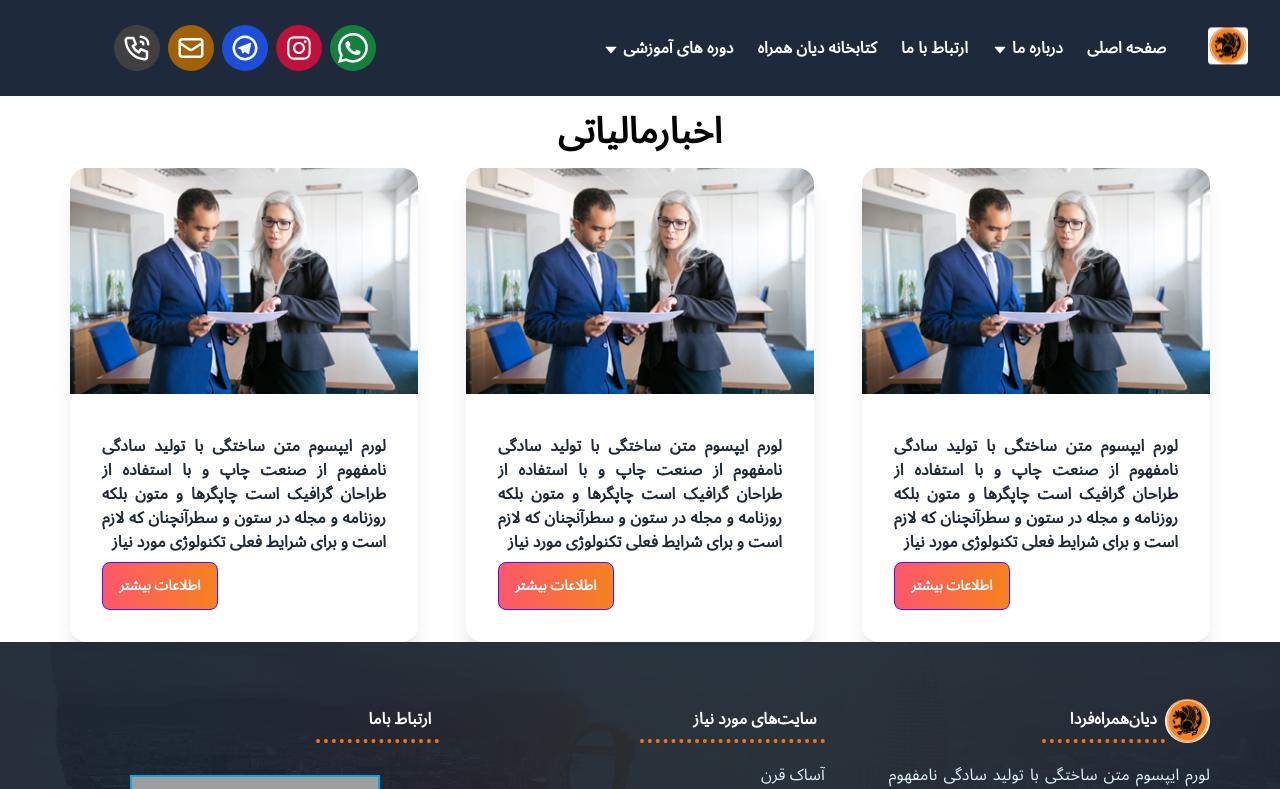
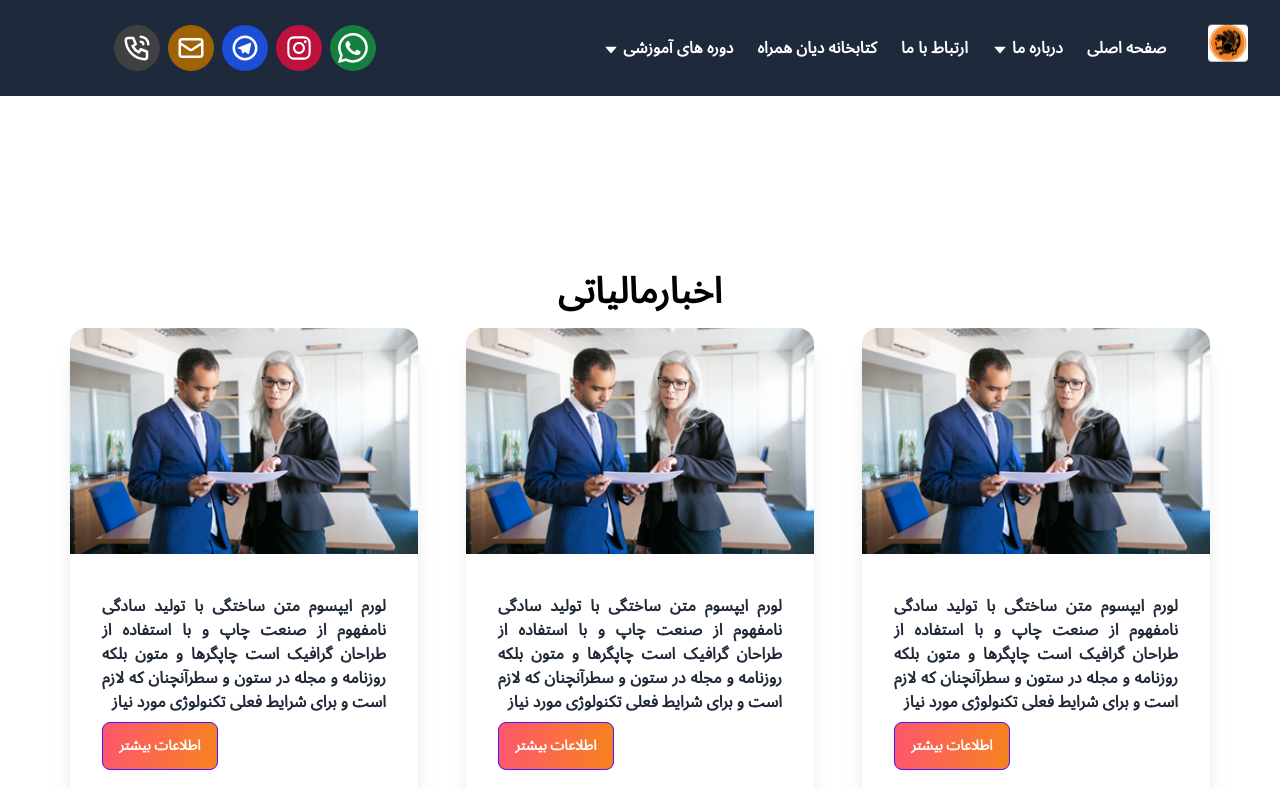
Before and after one commit to Mansour-VN/DianHamrah, a Next.js app: page /HomePage/Section8 in a window 1280 px wide. Shown: the top 789 px of the page. Built offline with nearby package versions, Linux system fonts and the light colour scheme; grey boxes are pictures that could not be loaded.

Commit message:
refactor : add py-40

```diff
--- a/src/pages/HomePage/Section8.tsx
+++ b/src/pages/HomePage/Section8.tsx
@@ -1,23 +1,20 @@
-import Card2  from "@/components/card2/Card2";
+import Card2 from "@/components/card2/Card2";
 
 const Section8 = () => {
     return (
-    <div id="sec8" className="w-full flex flex-col items-center relative z-0">
+        <div id="sec8" className="w-full flex flex-col items-center relative z-0 py-40">
             <h1 className="text-4xl font-bold	text-center	m-4 sticky w-full text-black">اخبارمالیاتی </h1>
             <div className="container">
-    <div className="flex md:flex-row md:gap-12 justify-center font-bold flex-col items-center">
+                <div className="flex md:flex-row  md:gap-12 justify-center font-bold flex-col items-center">
                     <Card2
-
-
-      src="/assets/images/People/services-img2.png" textTitleCard={"  "} mainTextCard={"لورم ایپسوم متن ساختگی با تولید سادگی نامفهوم از صنعت چاپ و با استفاده از طراحان گرافیک است چاپگرها و متون بلکه روزنامه و مجله در ستون و سطرآنچنان که لازم است و برای شرایط فعلی تکنولوژی مورد نیاز"}/>
+                        src="/assets/images/People/services-img2.png" textTitleCard={"  "}
+                        mainTextCard={"لورم ایپسوم متن ساختگی با تولید سادگی نامفهوم از صنعت چاپ و با استفاده از طراحان گرافیک است چاپگرها و متون بلکه روزنامه و مجله در ستون و سطرآنچنان که لازم است و برای شرایط فعلی تکنولوژی مورد نیاز"}/>
                     <Card2
-
-
-      src="/assets/images/People/services-img2.png" textTitleCard={"  "} mainTextCard={"لورم ایپسوم متن ساختگی با تولید سادگی نامفهوم از صنعت چاپ و با استفاده از طراحان گرافیک است چاپگرها و متون بلکه روزنامه و مجله در ستون و سطرآنچنان که لازم است و برای شرایط فعلی تکنولوژی مورد نیاز"}/>
+                        src="/assets/images/People/services-img2.png" textTitleCard={"  "}
+                        mainTextCard={"لورم ایپسوم متن ساختگی با تولید سادگی نامفهوم از صنعت چاپ و با استفاده از طراحان گرافیک است چاپگرها و متون بلکه روزنامه و مجله در ستون و سطرآنچنان که لازم است و برای شرایط فعلی تکنولوژی مورد نیاز"}/>
                     <Card2
-
-
-      src="/assets/images/People/services-img2.png" textTitleCard={"  "} mainTextCard={"لورم ایپسوم متن ساختگی با تولید سادگی نامفهوم از صنعت چاپ و با استفاده از طراحان گرافیک است چاپگرها و متون بلکه روزنامه و مجله در ستون و سطرآنچنان که لازم است و برای شرایط فعلی تکنولوژی مورد نیاز"}/>
+                        src="/assets/images/People/services-img2.png" textTitleCard={"  "}
+                        mainTextCard={"لورم ایپسوم متن ساختگی با تولید سادگی نامفهوم از صنعت چاپ و با استفاده از طراحان گرافیک است چاپگرها و متون بلکه روزنامه و مجله در ستون و سطرآنچنان که لازم است و برای شرایط فعلی تکنولوژی مورد نیاز"}/>
                 </div>
             </div>
         </div>
```
Lines whose indentation alone changed are shown as unchanged.
